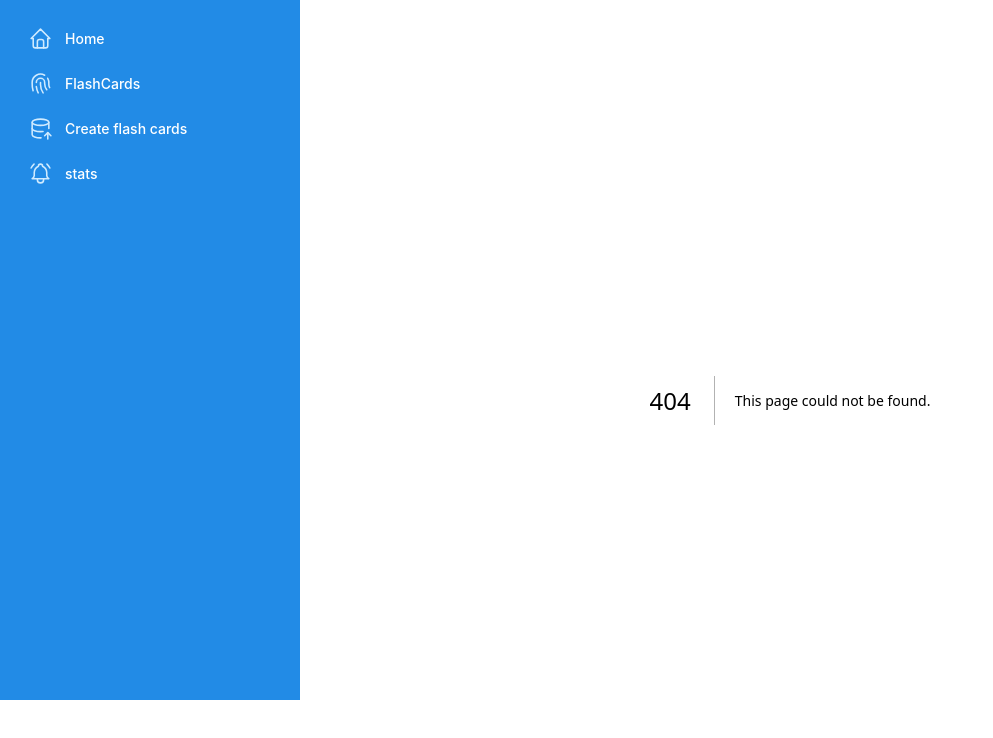
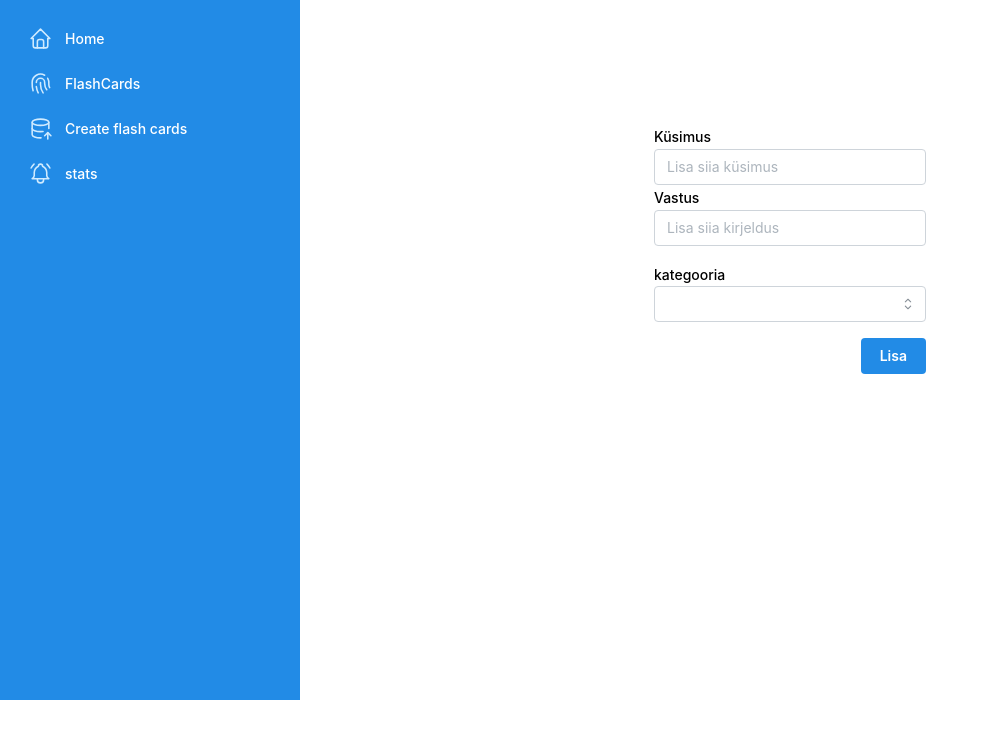
Before and after one commit to ArminJaemaa/FlashCards, a Next.js app in the folder my-app/: page /flashcards/create in a window 1280 px wide. Before the commit this address had no page. Shown: the top 738 px of the page, without its empty margins (0-993 px from the left). Built offline with nearby package versions, Linux system fonts and the light colour scheme; no server answers; the database is empty.

Commit message:
feat(FlashCardForm): add category selection

```diff
--- /dev/null
+++ b/my-app/app/flashcards/create/page.tsx
@@ -0,0 +1,85 @@
+"use client";
+
+import { Button, Group, Select, TextInput } from "@mantine/core";
+import classes from "./ContainedInput.module.css";
+import { useForm } from "@mantine/form";
+import { useEffect, useState } from "react";
+import { useRouter } from "next/navigation";
+import { supabase } from "@/lib/supabaseClient";
+
+export default function FlashCardForm() {
+  const router = useRouter();
+  const [categories, setCategories] = useState<
+    { label: string; value: string }[]
+  >([]);
+
+  useEffect(() => {
+    async function fetchCategories() {
+      const { data, error } = await supabase
+        .from("categories")
+        .select("id, name");
+      if (!error && data) {
+        setCategories(
+          data.map((category) => ({
+            label: category.name,
+            value: String(category.id),
+          }))
+        );
+      }
+    }
+    fetchCategories();
+  }, []);
+
+  const form = useForm({
+    initialValues: {
+      title: "",
+      answer: "",
+      category_id: "",
+    },
+    validate: {
+      //title: (value) => (/^\S+@\S+$/.test(value) ? null : ""),
+    },
+  });
+
+  const [loading, setLoading] = useState(false);
+
+  async function handleSubmit(values: typeof form.values) {
+    setLoading(true);
+    const payload = { ...values, category_id: Number(values.category_id) };
+    const res = await fetch("/flashcards/api", {
+      method: "POST",
+      headers: { "Content-Type": "application/json" },
+      body: JSON.stringify(payload),
+    });
+    setLoading(false);
+    router.refresh();
+  }
+  return (
+    <form onSubmit={form.onSubmit(handleSubmit)}>
+      <TextInput
+        label="Küsimus"
+        placeholder="Lisa siia küsimus"
+        classNames={classes}
+        {...form.getInputProps("title")}
+      />
+      <TextInput
+        label="Vastus"
+        placeholder="Lisa siia kirjeldus"
+        classNames={classes}
+        {...form.getInputProps("answer")}
+      />
+      <Select
+        mt="md"
+        comboboxProps={{ withinPortal: true }}
+        data={categories}
+        label="kategooria"
+        classNames={classes}
+        {...form.getInputProps("category_id")}
+      />
+
+      <Group justify="flex-end" mt="md">
+        <Button type="submit">Lisa</Button>
+      </Group>
+    </form>
+  );
+}
```
